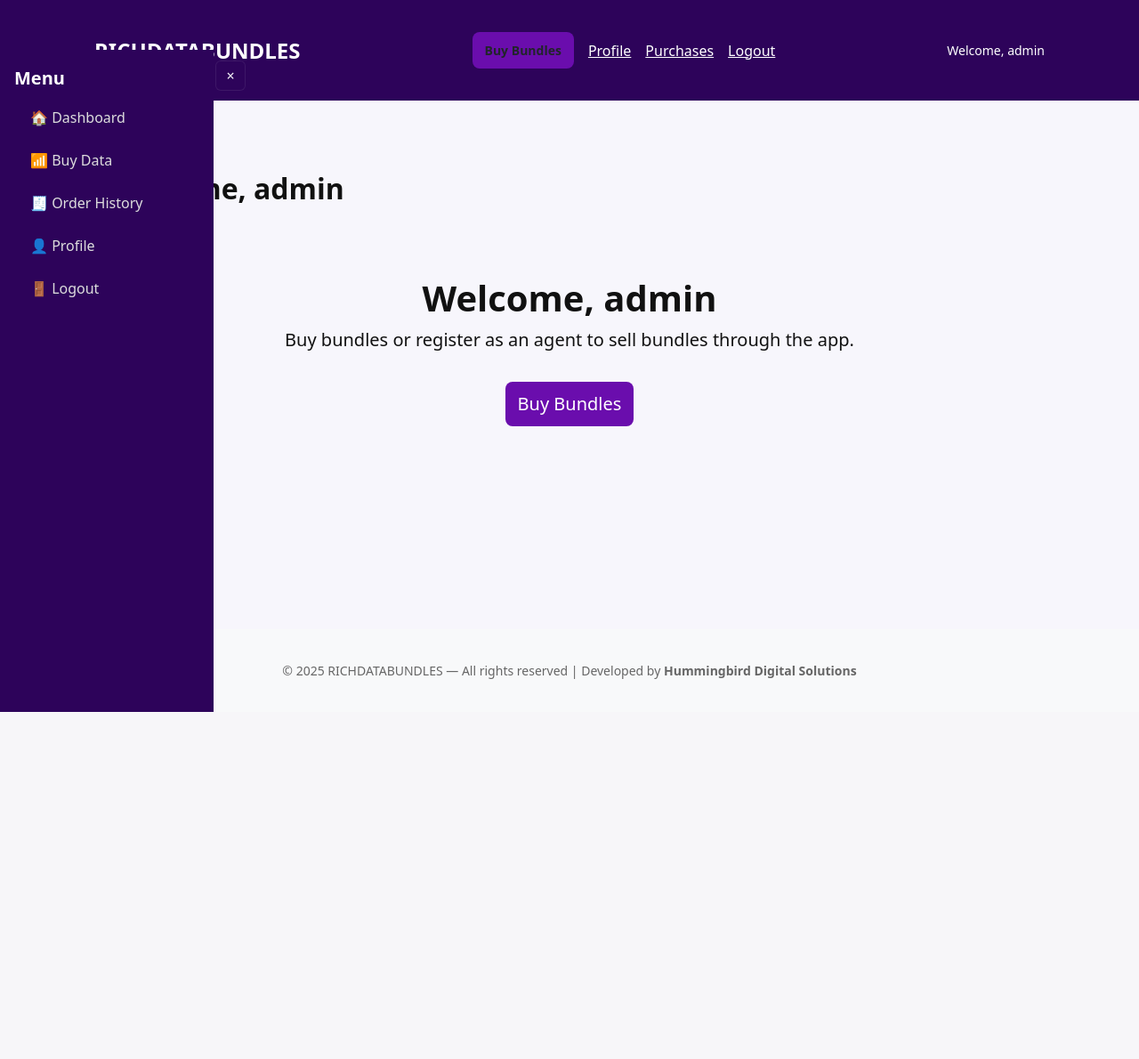
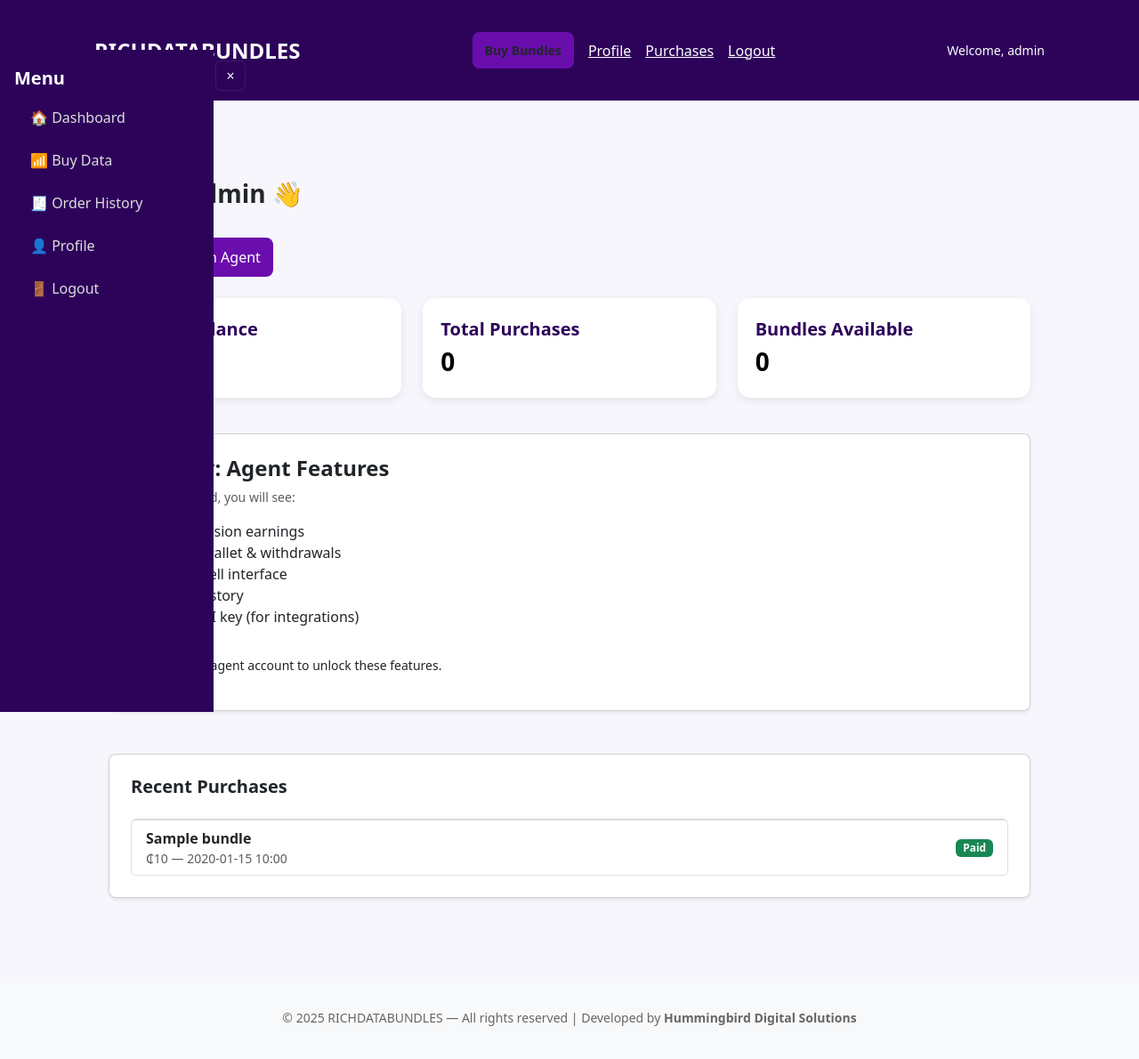
Before and after one commit to Oxbee59/richdatabundle, a Django app: template core/templates/core/dashboard.html in a window 1280 px wide. Shown: the whole page at 89% size. Before the commit the page ends 800 px from the top, so only its background shows below. Run offline with Django 5.2, Linux system fonts and the light colour scheme; a user stored in the database is signed in; data comes from the database, SQL or seed files in the repository; tables that the repository leaves empty hold one stand-in row (values such as "Sample post"); the template is opened without the code that fills it: most values are stand-ins (such as "Sample title", 1, 10 or a date in 2020).

Commit message:
Updated professional dashboard + agent dashboard

```diff
--- a/core/templates/core/dashboard.html
+++ b/core/templates/core/dashboard.html
@@ -1,113 +1,143 @@
 {% extends 'core/base.html' %}
 {% load static %}
 {% block content %}
-<div class="d-flex">
-  <!-- Sidebar -->
-  <div class="mobile-sidebar" id="sidebar">
-    <span id="close-sidebar">&times;</span>
-    <ul>
-      <li><a href="{% url 'dashboard' %}">Dashboard</a></li>
-      <li><a href="{% url 'buy_bundle' %}">Buy Bundles</a></li>
-      {% if user.profile.is_agent and user.profile.is_agent_active %}
-        <li><a href="{% url 'agent_dashboard' %}">Agent Dashboard</a></li>
-      {% endif %}
-      <li><a href="{% url 'api_docs' %}">API Docs</a></li>
-      <li><a href="{% url 'profile' %}">Profile</a></li>
-      <li><a href="{% url 'logout' %}">Logout</a></li>
-    </ul>
+
+<style>
+  .rd-card {
+      background: #ffffff;
+      border-radius: 14px;
+      padding: 20px;
+      box-shadow: 0 3px 10px rgba(0,0,0,0.08);
+      transition: transform .2s ease;
+  }
+  .rd-card:hover {
+      transform: translateY(-4px);
+  }
+  .rd-title {
+      font-size: 20px;
+      font-weight: 700;
+      color: #2d035a;
+  }
+  .rd-value {
+      font-size: 28px;
+      font-weight: bold;
+      color: #000;
+  }
+</style>
+
+<div class="container py-4">
+
+  <div class="d-flex justify-content-between align-items-center mb-4">
+    <h3 class="fw-bold text-dark">Hello, {{ user.username }} 👋</h3>
   </div>
 
-  <!-- Main Content -->
-  <div class="container flex-grow-1 py-3">
-    <!-- Welcome / Overview -->
-    <div class="d-flex justify-content-between align-items-center mb-4">
-      <h2 class="fw-bold">Welcome, {{ user.username }}</h2>
-      <button class="btn btn-primary d-md-none" onclick="document.getElementById('sidebar').classList.toggle('open')">
-        &#9776; Menu
-      </button>
-    </div>
+  {% comment %}
+  ============================================
+  MAIN DASHBOARD LOGIC (Your Option A)
+  ============================================
+  {% endcomment %}
 
-    {% if is_agent %}
-    <!-- Agent Dashboard Metrics -->
-    <div class="cards-container mb-4">
-      <div class="card">
-        <h4>Total Sales</h4>
-        <p class="h3 fw-bold">{{ total_sales }}</p>
-      </div>
-      <div class="card">
-        <h4>Total Volume</h4>
-        <p class="h3 fw-bold">₵{{ total_volume }}</p>
-      </div>
-      <div class="card">
-        <h4>Quick Sell</h4>
-        <p class="small text-muted">Sell a bundle to a customer</p>
-        <form method="POST" action="{% url 'buy_bundle' %}" id="agentSellForm" class="row g-2">
-          {% csrf_token %}
-          <div class="col-md-5">
-            <select name="bundle_id" class="form-select" required>
-              <option value="">Select bundle</option>
-              {% for b in bundles %}
-                <option value="{{ b.id }}">{{ b.name }} — ₵{{ b.price }}</option>
-              {% endfor %}
-            </select>
+  {% if user.profile.is_agent %}
+      {% if user.profile.is_agent_active %}
+          <!-- ACTIVE AGENT: SHOW GO TO AGENT DASHBOARD -->
+          <a href="{% url 'agent_dashboard' %}" class="btn btn-primary mb-4">
+            🚀 Go to Agent Dashboard
+          </a>
+      {% else %}
+          <!-- INACTIVE AGENT: SHOW COMPLETE REGISTRATION -->
+          <div class="alert alert-warning">
+            Your agent registration is pending. Complete your payment to activate your agent account.
           </div>
-          <div class="col-md-5">
-            <input name="recipient" class="form-control" placeholder="054XXXXXXXX" required>
-          </div>
-          <div class="col-md-2">
-            <button class="btn btn-success w-100">Charge & Sell</button>
-          </div>
-        </form>
+          {% if pending_registration %}
+            <a class="btn btn-success mb-4" href="{% url 'agent_register' reg_id=pending_registration.id %}">
+              💳 Complete Agent Registration
+            </a>
+          {% endif %}
+      {% endif %}
+  {% else %}
+      <!-- NOT AGENT: SHOW BECOME AGENT BUTTON -->
+      <a href="{% url 'agent_register_start' %}" class="btn btn-dark mb-4">
+          ⭐ Become an Agent
+      </a>
+  {% endif %}
+
+  {% comment %}
+  ============================================
+  DASHBOARD CARDS (for ALL USERS)
+  ============================================
+  {% endcomment %}
+
+  <div class="row mb-4">
+
+    <div class="col-md-4 mb-3">
+      <div class="rd-card">
+        <div class="rd-title">Wallet Balance</div>
+        <div class="rd-value">₵{{ user.profile.wallet_balance|default:"0.00" }}</div>
       </div>
     </div>
 
-    <!-- Recent Sales Table -->
-    <div class="card p-3 mb-4">
-      <h5 class="mb-3">Recent Sales</h5>
-      <div class="list-group">
-        {% for p in recent_sales %}
-        <div class="list-group-item d-flex justify-content-between align-items-center">
-          <div>
-            <div class="fw-bold">{{ p.bundle.name }} — ₵{{ p.amount }}</div>
-            <div class="small text-muted">To: {{ p.recipient }} · {{ p.created_at|date:"Y-m-d H:i" }}</div>
-          </div>
-          <div class="small text-muted">
-            {% if p.paid %}Paid{% else %}Pending{% endif %}
-          </div>
-        </div>
-        {% empty %}
-          <div class="list-group-item text-center text-muted">No recent sales</div>
-        {% endfor %}
+    <div class="col-md-4 mb-3">
+      <div class="rd-card">
+        <div class="rd-title">Total Purchases</div>
+        <div class="rd-value">{{ purchase_count|default:"0" }}</div>
       </div>
     </div>
 
-    {% else %}
-    <!-- Customer / Non-Agent View -->
-    <div class="text-center py-5">
-      <h1 class="fw-bold">Welcome, {{ user.username }}</h1>
-      <p class="lead">Buy bundles or register as an agent to sell bundles through the app.</p>
-      <a href="{% url 'buy_bundle' %}" class="btn btn-warning btn-lg mt-3">Buy Bundles</a>
+    <div class="col-md-4 mb-3">
+      <div class="rd-card">
+        <div class="rd-title">Bundles Available</div>
+        <div class="rd-value">{{ bundles_count|default:"0" }}</div>
+      </div>
+    </div>
 
-      {% if user.profile.is_agent and not user.profile.is_agent_active %}
-        <div class="mt-4">
-          <p class="text-center small text-muted">You requested agent registration but haven't completed payment.</p>
-          {% if pending_registration %}
-            <a href="{% url 'agent_register' reg_id=pending_registration.id %}" class="btn btn-primary mt-2">Complete Agent Registration</a>
-          {% endif %}
+  </div>
+
+  {% if not user.profile.is_agent_active %}
+  <!-- SHOW A PREVIEW FOR NON-ACTIVE AGENTS -->
+  <div class="card p-4 mb-5 shadow-sm">
+    <h4 class="fw-bold">Preview: Agent Features</h4>
+    <p class="small text-muted">
+      Once activated, you will see:
+    </p>
+
+    <ul>
+      <li>Commission earnings</li>
+      <li>Agent wallet & withdrawals</li>
+      <li>Quick Sell interface</li>
+      <li>Sales history</li>
+      <li>Your API key (for integrations)</li>
+    </ul>
+
+    <p class="mt-3 small">
+      Activate your agent account to unlock these features.
+    </p>
+  </div>
+  {% endif %}
+
+  {% comment %}
+  ============================================
+  RECENT PURCHASES SECTION
+  ============================================
+  {% endcomment %}
+
+  <div class="card p-4 shadow-sm">
+    <h5 class="fw-bold">Recent Purchases</h5>
+
+    <div class="list-group mt-3">
+      {% for p in recent_purchases %}
+      <div class="list-group-item d-flex justify-content-between align-items-center">
+        <div>
+          <div class="fw-bold">{{ p.bundle.name }}</div>
+          <div class="small text-muted">₵{{ p.amount }} — {{ p.created_at|date:"Y-m-d H:i" }}</div>
         </div>
-      {% endif %}
+        <span class="badge bg-success">Paid</span>
+      </div>
+      {% empty %}
+        <div class="text-muted text-center py-3">No purchases yet.</div>
+      {% endfor %}
     </div>
-    {% endif %}
   </div>
+
 </div>
 
-<!-- Sidebar toggle script -->
-<script>
-const sidebar = document.getElementById('sidebar');
-const closeBtn = document.getElementById('close-sidebar');
-
-closeBtn.addEventListener('click', ()=>{
-  sidebar.classList.remove('open');
-});
-</script>
 {% endblock %}
```
Also changed, not shown: core/templates/core/agent_dashboard.html (+98 -16 lines).
